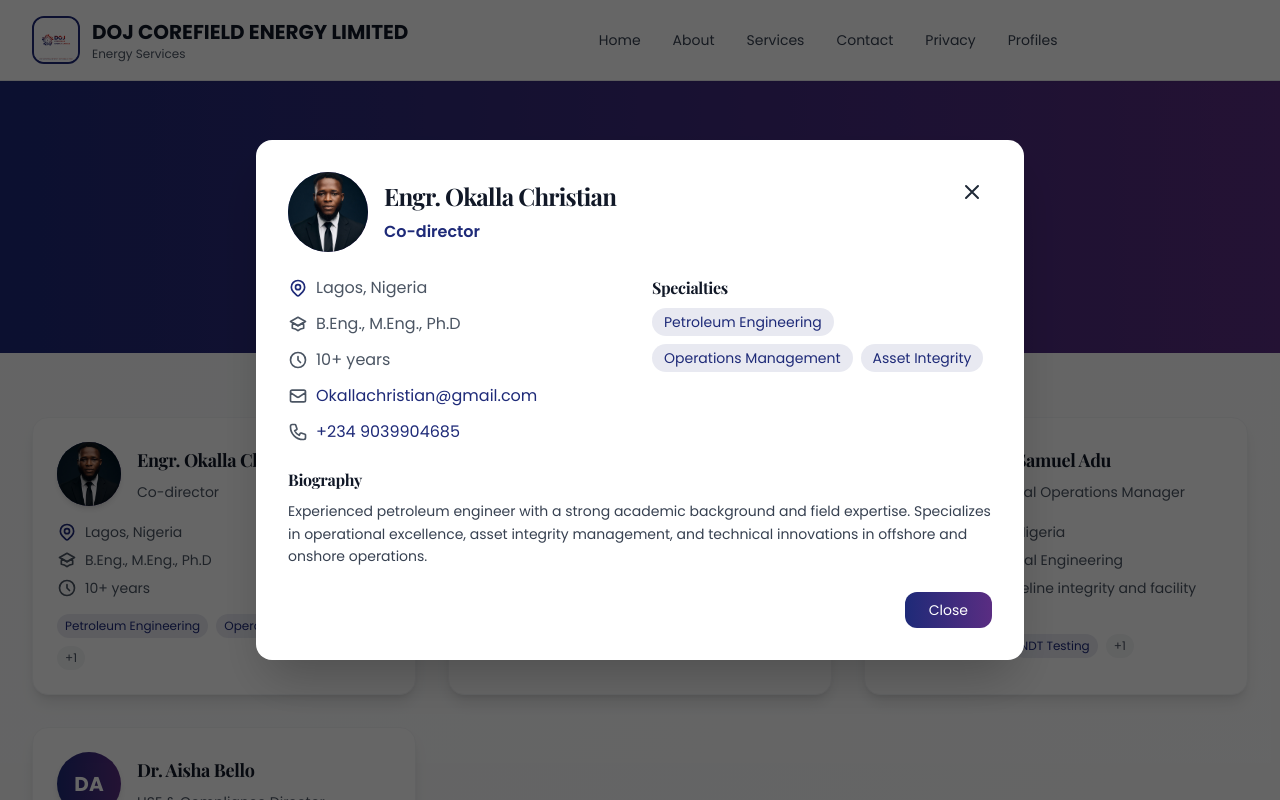
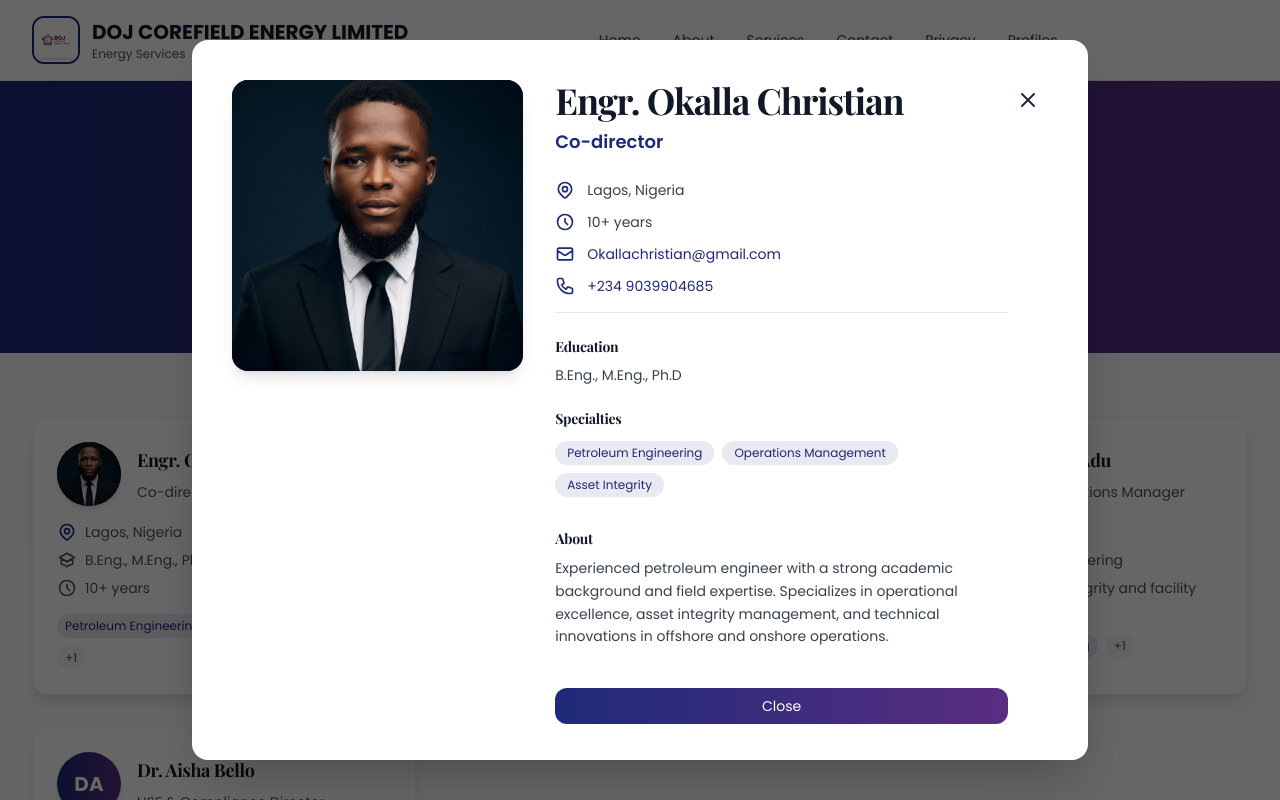
Before and after one commit to Coding-Base/DOR_COREFIELD_ENERGY, a React (Vite) app: page /profiles in a window 1280 px wide. Both pictures are taken after a click on the element 224 px from the left and 556 px from the top of the page. Shown: the top 800 px of the page. Built offline with nearby package versions, Linux system fonts and the light colour scheme; no server answers.

Commit message:
commited image change

```diff
--- a/src/components/Profile.tsx
+++ b/src/components/Profile.tsx
@@ -228,84 +228,110 @@ const ProfileModal: React.FC<{ partner: Partner | null; onClose: () => void }> =
         animate={{ scale: 1, opacity: 1 }}
         exit={{ scale: 0.9, opacity: 0 }}
         transition={{ type: 'spring', damping: 25 }}
-        className="bg-white rounded-2xl shadow-2xl max-w-3xl w-full max-h-[90vh] overflow-y-auto"
+        className="bg-white rounded-2xl shadow-2xl max-w-4xl w-full max-h-[90vh] overflow-y-auto"
         onClick={(e) => e.stopPropagation()}
       >
-        <div className="p-6 lg:p-8">
-          <div className="flex justify-between items-start mb-6">
-            <div className="flex items-center gap-4">
-              <div className="w-20 h-20 rounded-full bg-gradient-to-r from-primary to-secondary flex items-center justify-center text-white text-2xl font-bold">
-                {partner.photo ? (
-                  <img src={partner.photo} alt={partner.name} className="w-full h-full rounded-full object-cover" />
-                ) : (
-                  partner.name.split(' ').slice(0, 2).map(n => n[0]).join('')
-                )}
-              </div>
-              <div>
-                <h2 className="text-2xl font-bold text-gray-900">{partner.name}</h2>
-                <p className="text-primary font-semibold">{partner.title}</p>
-              </div>
-            </div>
+        <div className="p-6 lg:p-10">
+          {/* Close Button */}
           <button
             onClick={onClose}
-              className="p-2 hover:bg-gray-100 rounded-full transition-colors"
+            className="float-right p-2 hover:bg-gray-100 rounded-full transition-colors mb-4"
             aria-label="Close modal"
           >
             <Icons.Close />
           </button>
-          </div>
 
-          <div className="grid grid-cols-1 md:grid-cols-2 gap-6 mb-6">
-            <div className="space-y-3">
-              <div className="flex items-center gap-2 text-gray-600">
-                <Icons.MapPin className="text-primary" />
-                <span>{partner.location}</span>
-              </div>
-              <div className="flex items-center gap-2 text-gray-600">
-                <Icons.GraduationCap />
-                <span>{partner.degree}</span>
-              </div>
-              <div className="flex items-center gap-2 text-gray-600">
-                <Icons.Clock />
-                <span>{partner.experience}</span>
-              </div>
-              <div className="flex items-center gap-2 text-gray-600">
-                <Icons.Mail />
-                <a href={`mailto:${partner.email}`} className="text-primary hover:underline">{partner.email}</a>
-              </div>
-              {partner.phone && (
-                <div className="flex items-center gap-2 text-gray-600">
-                  <Icons.Phone />
-                  <a href={`tel:${partner.phone}`} className="text-primary hover:underline">{partner.phone}</a>
+          {/* Main Content Grid */}
+          <div className="grid grid-cols-1 lg:grid-cols-5 gap-8">
+            {/* Left: Photo Section */}
+            <div className="lg:col-span-2 flex items-start justify-center">
+              <div className="w-full">
+                <div className="aspect-square rounded-2xl bg-gradient-to-br from-primary to-secondary overflow-hidden shadow-lg">
+                  {partner.photo ? (
+                    <img
+                      src={partner.photo}
+                      alt={partner.name}
+                      className="w-full h-full object-cover"
+                    />
+                  ) : (
+                    <div className="w-full h-full flex items-center justify-center text-white text-6xl font-bold">
+                      {partner.name.split(' ').slice(0, 2).map(n => n[0]).join('')}
                     </div>
                   )}
                 </div>
+              </div>
+            </div>
+
+            {/* Right: Details Section */}
+            <div className="lg:col-span-3 space-y-6">
+              {/* Header */}
+              <div>
+                <h2 className="text-3xl lg:text-4xl font-bold text-gray-900 mb-2">{partner.name}</h2>
+                <p className="text-lg text-primary font-semibold">{partner.title}</p>
+              </div>
+
+              {/* Contact & Location Info */}
+              <div className="space-y-3 pb-4 border-b border-gray-200">
+                <div className="flex items-center gap-3 text-gray-700">
+                  <Icons.MapPin className="text-primary flex-shrink-0" />
+                  <span className="text-sm">{partner.location}</span>
+                </div>
+                <div className="flex items-center gap-3 text-gray-700">
+                  <Icons.Clock className="text-primary flex-shrink-0" />
+                  <span className="text-sm">{partner.experience}</span>
+                </div>
+                <div className="flex items-center gap-3 text-gray-700">
+                  <Icons.Mail className="text-primary flex-shrink-0" />
+                  <a href={`mailto:${partner.email}`} className="text-primary hover:underline text-sm">{partner.email}</a>
+                </div>
+                {partner.phone && (
+                  <div className="flex items-center gap-3 text-gray-700">
+                    <Icons.Phone className="text-primary flex-shrink-0" />
+                    <a href={`tel:${partner.phone}`} className="text-primary hover:underline text-sm">{partner.phone}</a>
+                  </div>
+                )}
+              </div>
+
+              {/* Education */}
+              {partner.degree && (
+                <div>
+                  <h4 className="font-semibold text-gray-900 mb-2 text-sm">Education</h4>
+                  <p className="text-gray-700 text-sm">{partner.degree}</p>
+                </div>
+              )}
+
+              {/* Specialties */}
               {partner.specialties && (
                 <div>
-                <h4 className="font-semibold text-gray-900 mb-2">Specialties</h4>
+                  <h4 className="font-semibold text-gray-900 mb-3 text-sm">Specialties</h4>
                   <div className="flex flex-wrap gap-2">
                     {partner.specialties.map((spec, i) => (
-                    <span key={i} className="px-3 py-1 bg-primary/10 text-primary rounded-full text-sm">
+                      <span key={i} className="px-3 py-1 bg-primary/10 text-primary rounded-full text-xs font-medium">
                         {spec}
                       </span>
                     ))}
                   </div>
                 </div>
               )}
-          </div>
 
-          <div className="mb-6">
-            <h4 className="font-semibold text-gray-900 mb-2">Biography</h4>
+              {/* Biography */}
+              {partner.bio && (
+                <div className="pt-2">
+                  <h4 className="font-semibold text-gray-900 mb-2 text-sm">About</h4>
                   <p className="text-gray-700 leading-relaxed text-sm">{partner.bio}</p>
                 </div>
+              )}
 
-          <div className="text-right">
+              {/* Close Button */}
+              <div className="pt-4">
                 <button
                   onClick={onClose}
-              className="px-6 py-2 bg-gradient-to-r from-primary to-secondary text-white rounded-xl hover:opacity-90 transition-all duration-300 font-medium text-sm"
+                  className="w-full px-6 py-2 bg-gradient-to-r from-primary to-secondary text-white rounded-xl hover:opacity-90 transition-all duration-300 font-medium text-sm"
                 >
                   Close
                 </button>
+              </div>
+            </div>
           </div>
         </div>
       </motion.div>
```
Lines whose indentation alone changed are shown as unchanged.
